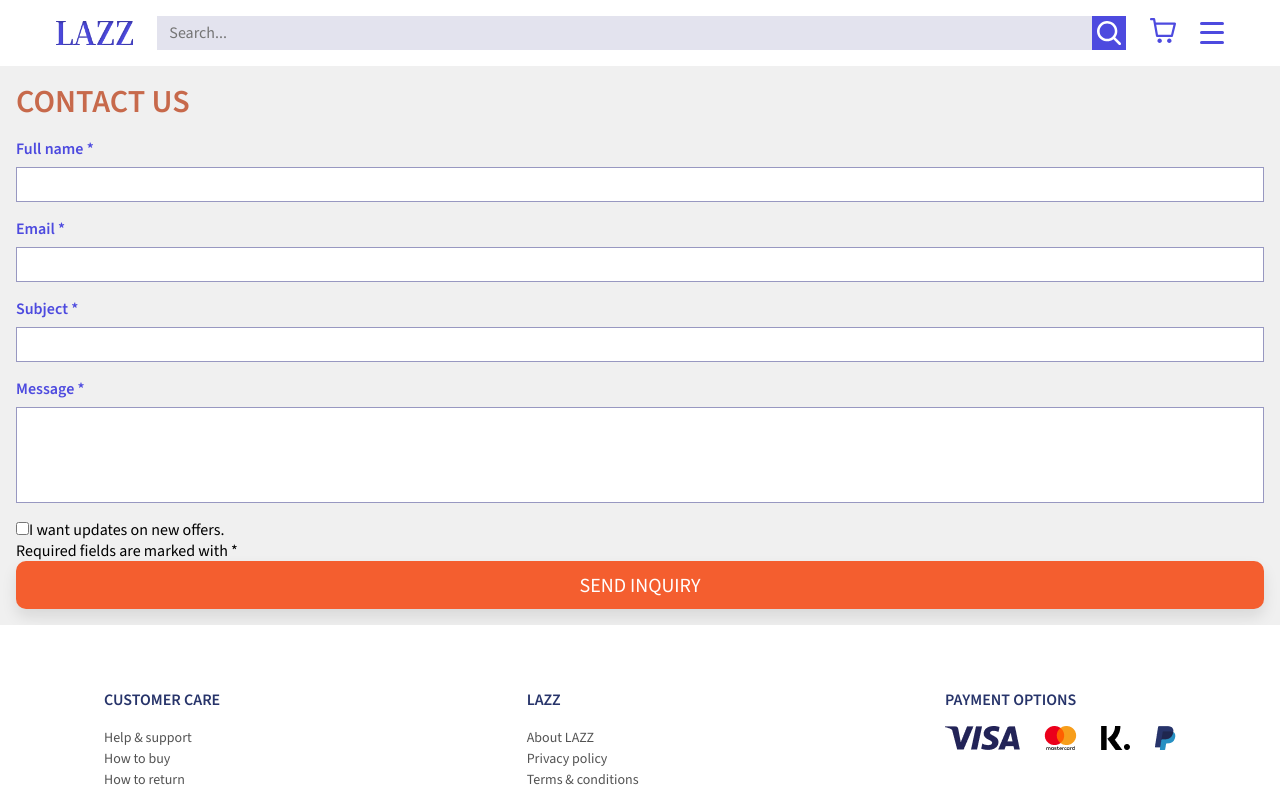
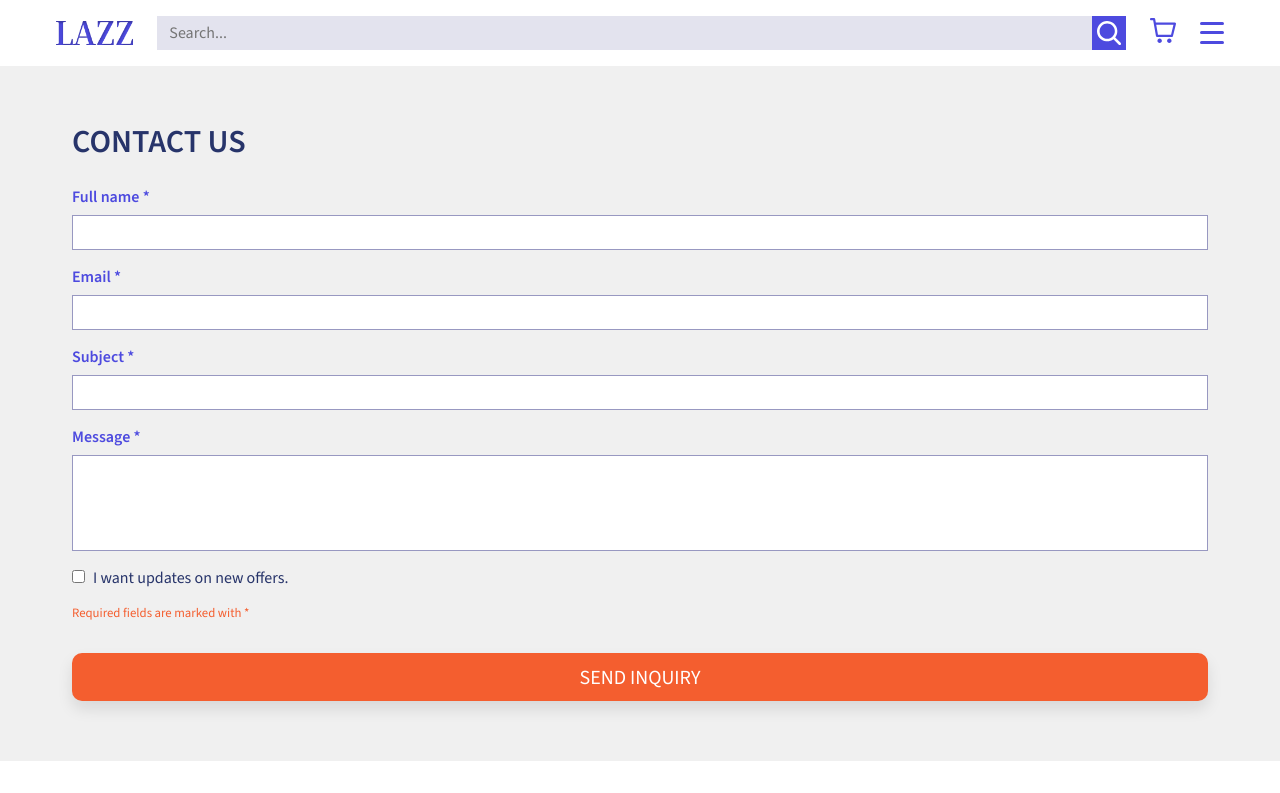
Before and after one commit to DWNWND/Frontend-Frameworks-CA-Thea, a React (Vite) app: page /contact in a window 1280 px wide. Shown: the top 793 px of the page. Built offline with nearby package versions, Linux system fonts and the light colour scheme.

Commit message:
added label styling and styling for desktop screens

```diff
--- a/src/components/pages/Contact/Contact.module.css
+++ b/src/components/pages/Contact/Contact.module.css
@@ -1,13 +1,30 @@
 .wrapper {
-  padding: 80px 1rem 1rem 1rem;
+  padding: 90px 1rem 130px 1rem;
+  max-width: 1200px;
+  margin-left: auto;
+  margin-right: auto;
 
   h1 {
-    color: var(--color-soft-secondary);
+    color: var(--color-dark-purple);
     font-size: 2rem;
     font-weight: 600;
     margin-bottom: 16px;
     text-transform: uppercase;
   }
+
+  @media screen and (min-width: 768px) {
+    padding: 120px 2rem 60px 2rem;
+  }
+}
+
+.pageTitle {
+  @media screen and (min-width: 768px) {
+    padding-bottom: 0.5rem;
+  }
+}
+
+.form {
+  margin-bottom: 2rem;
 }
 
 .inputContainer {
@@ -21,11 +38,29 @@
     /* border: 1px solid var(--color-mid-light-purple); */
     border-radius: 0;
   }
+}
 
-  label {
-    color: var(--color-primary);
-    font-size: 1rem;
-    font-weight: 600;
+.inputLabelForText {
+  color: var(--color-primary);
+  font-size: 1rem;
+  font-weight: 600;
+}
+
+.inputLabelForCheckbox {
+  color: var(--color-dark-purple);
+  font-size: 1rem;
+  font-weight: 400;
+  /* display: inline; */
+  margin-left: 8px;
+}
+
+.required {
+  font-size: 0.8rem;
+  color: var(--color-secondary);
+  margin-top: 1rem;
+  font-weight: 400;
+  @media screen and (min-width: 768px) {
+    margin-bottom: 2rem;
   }
 }
 
```
